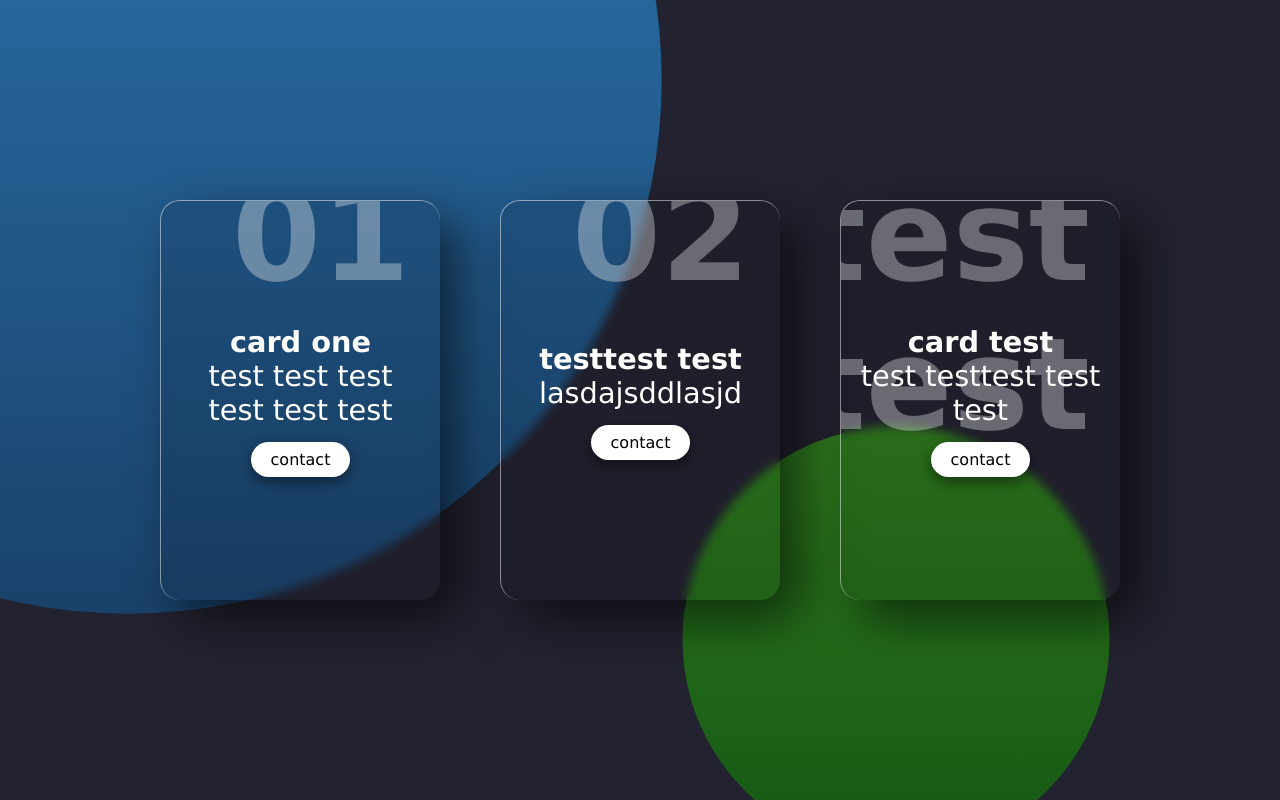
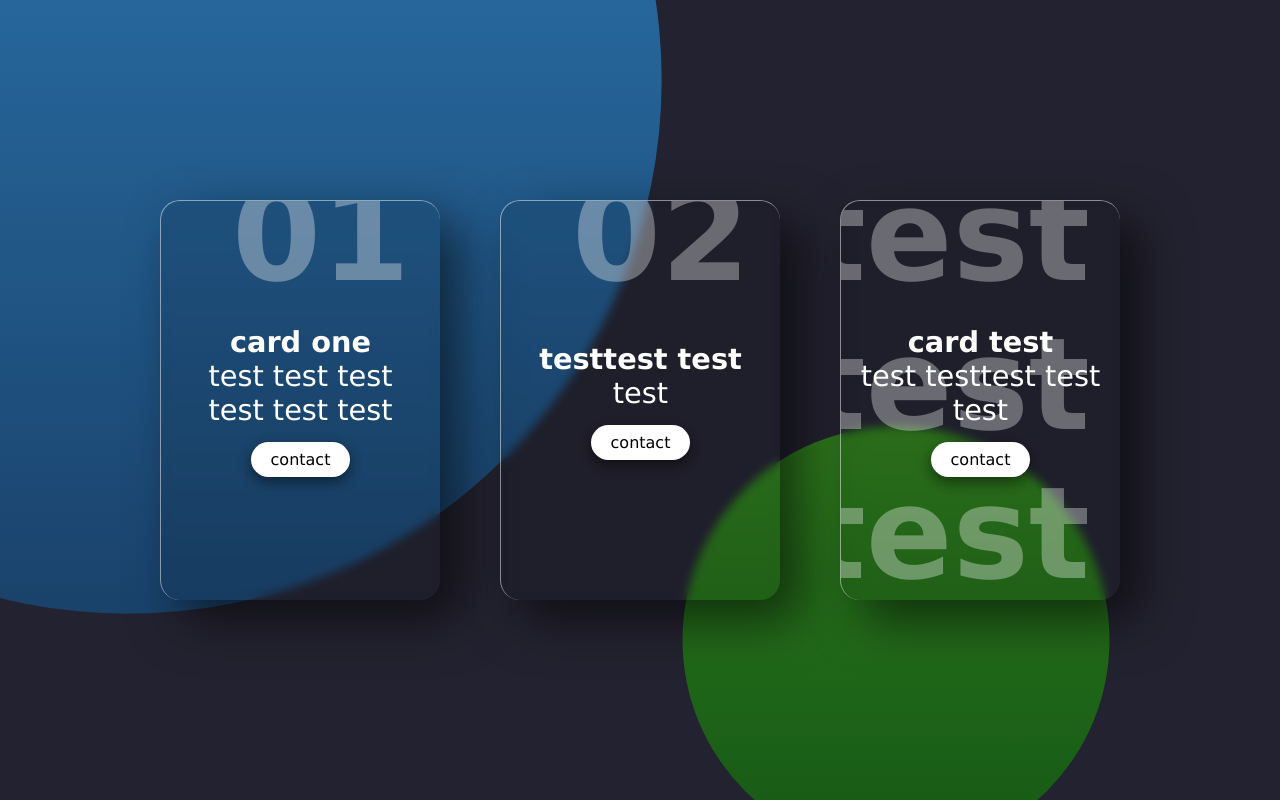
Before and after one commit to magrafa/cards-glass, a plain HTML site: page index.html in a window 1280 px wide. Drawn offline with Linux system fonts and the light colour scheme.

Commit message:
Update index.html

```diff
--- a/index.html
+++ b/index.html
@@ -21,13 +21,13 @@
         <div class="content">
           <h2>02</h2>
           <h3>testtest test</h3>
-          <p>lasdajsddlasjd</p>
+          <p>test </p>
           <a href="#">contact</a>
         </div>
       </div>
       <div class="card" data-tilt>
         <div class="content">
-          <h2>test test</h2>
+          <h2>test test test test test</h2>
           <h3>card test</h3>
           <p>test testtest test test</p>
           <a href="#">contact</a>
```
